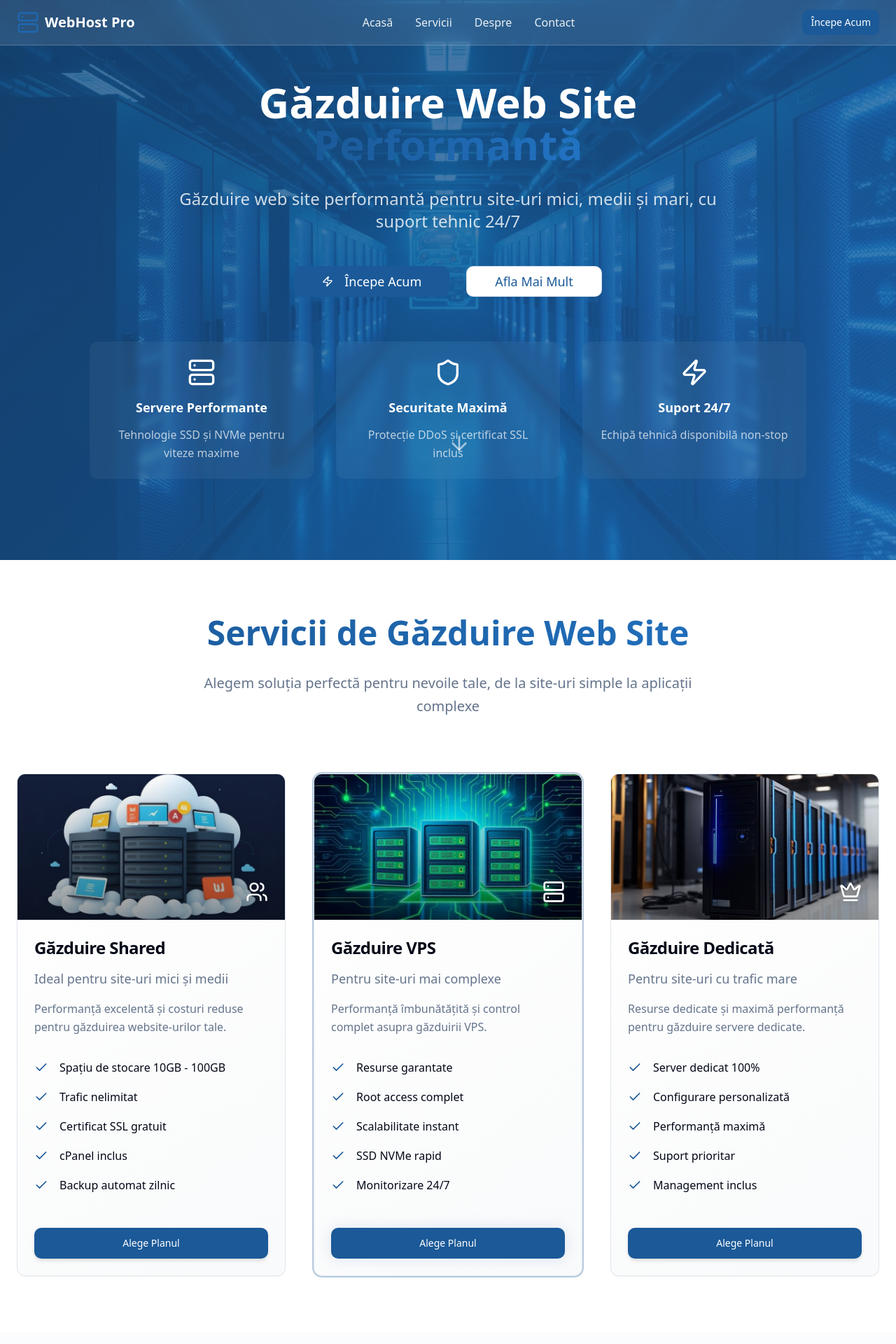
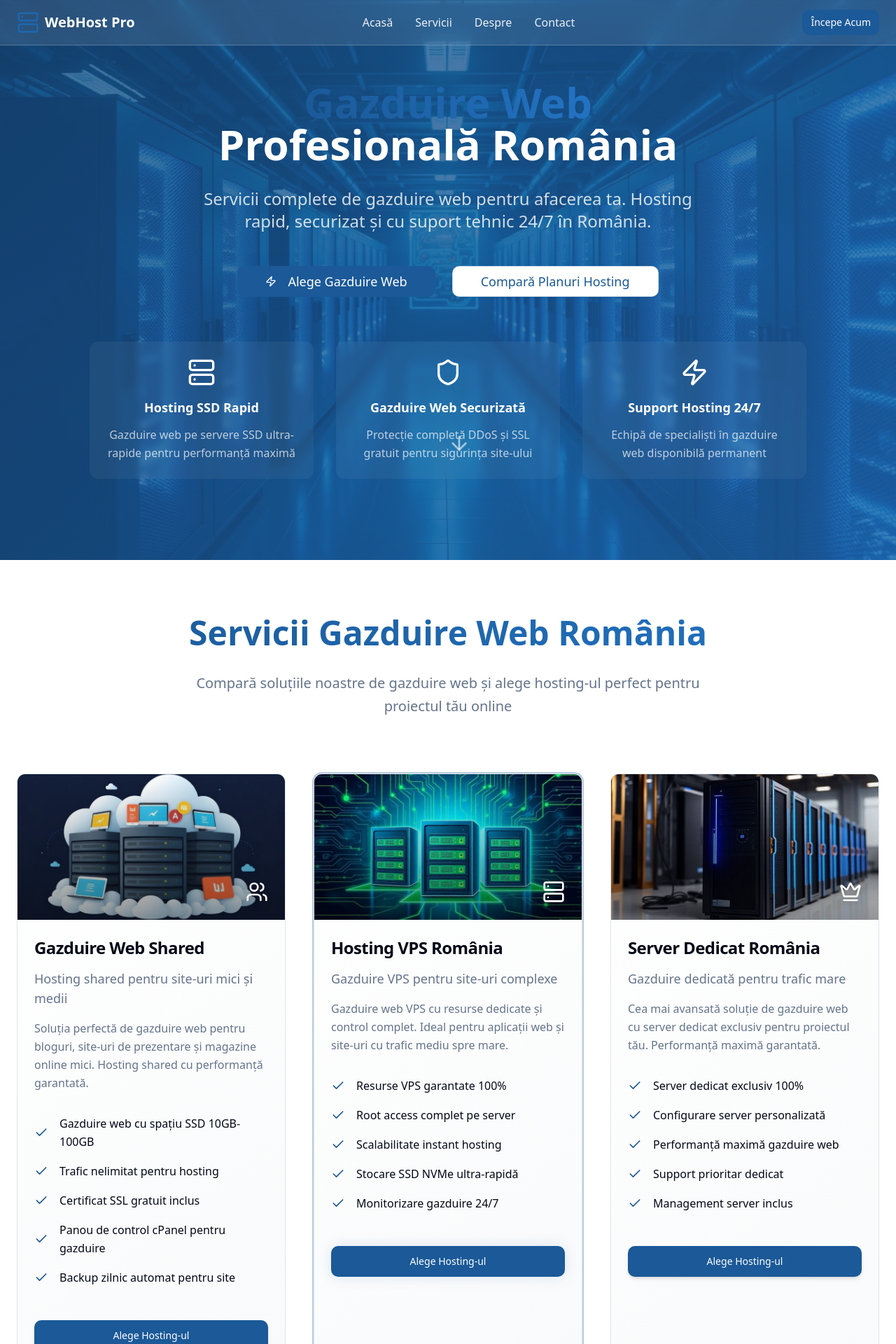
Before and after one commit to Oliviu-nbx/web-speedy-hub, a React (Vite) app: page / in a window 1280 px wide. Shown: the top 1920 px of the page at 70% size. Built offline with nearby package versions, Linux system fonts and the light colour scheme.

Commit message:
Optimize text for SEO
Update all website text content to be SEO-optimized for the keyword "gazduire web".

```diff
--- a/index.html
+++ b/index.html
@@ -3,12 +3,12 @@
   <head>
     <meta charset="UTF-8" />
     <meta name="viewport" content="width=device-width, initial-scale=1.0" />
-    <title>WebHost Pro - Găzduire Web Site Performantă | Hosting România</title>
-    <meta name="description" content="Găzduire web site performantă pentru site-uri mici, medii și mari. Servicii de hosting shared, VPS și servere dedicate cu suport tehnic 24/7 în România." />
+    <title>Gazduire Web | Servicii Hosting Profesionale România | WebHost Pro</title>
+    <meta name="description" content="Gazduire web profesională în România. Hosting shared, VPS și servere dedicate cu suport 24/7. Cele mai bune servicii de gazduire web pentru site-ul tău." />
     <meta name="author" content="Lovable" />
 
-    <meta property="og:title" content="WebHost Pro - Găzduire Web Site Performantă | Hosting România" />
-    <meta property="og:description" content="Găzduire web site performantă pentru site-uri mici, medii și mari. Servicii de hosting shared, VPS și servere dedicate cu suport tehnic 24/7 în România." />
+    <meta property="og:title" content="Gazduire Web | Servicii Hosting Profesionale România | WebHost Pro" />
+    <meta property="og:description" content="Gazduire web profesională în România. Hosting shared, VPS și servere dedicate cu suport 24/7. Cele mai bune servicii de gazduire web pentru site-ul tău." />
     <meta property="og:type" content="website" />
     <meta property="og:image" content="https://lovable.dev/opengraph-image-p98pqg.png" />
 
--- a/src/components/AboutSection.tsx
+++ b/src/components/AboutSection.tsx
@@ -6,23 +6,23 @@ const AboutSection = () => {
   const features = [
     {
       icon: Globe,
-      title: "Ce Este Găzduirea Web?",
-      description: "Găzduirea web este procesul prin care un website este stocat pe un server, astfel încât să poată fi accesat de către utilizatori prin internet. Alegerea unui serviciu de găzduire web optimizat pentru performanță și SEO este esențială pentru succesul site-ului tău."
+      title: "Ce Înseamnă Gazduire Web?",
+      description: "Gazduirea web este serviciul care permite ca site-ul tău să fie accesibil pe internet 24/7. Alegerea unei companii de gazduire web profesională este crucială pentru succesul online al afacerii tale în România."
     },
     {
       icon: Zap,
-      title: "Viteza de Încărcare",
-      description: "Unul dintre cele mai importante aspecte ale găzduirii web este viteza de încărcare. Site-urile lente pot afecta negativ experiența utilizatorilor și pot duce la pierderea traficului. Găzduirea pe servere performante, cu stocare SSD sau NVMe, poate îmbunătăți semnificativ viteza."
+      title: "Viteza Hosting România",
+      description: "Viteza de încărcare este factorul cel mai important pentru succesul site-ului tău. Serviciile noastre de gazduire web folosesc tehnologie SSD și servere optimizate pentru performance maxim în România și Europa."
     },
     {
       icon: Shield,
-      title: "Securitatea Găzduirii Web",
-      description: "Găzduirea web trebuie să fie sigură pentru a proteja site-ul tău de atacuri cibernetice. Majoritatea furnizorilor oferă măsuri de securitate, cum ar fi protecția împotriva DDoS, firewall-uri și criptarea datelor. Certificatele SSL sunt esențiale pentru securitate."
+      title: "Securitate Gazduire Web",
+      description: "Gazduirea web sigură protejează site-ul tău de atacuri cibernetice și malware. Oferim protecție completă DDoS, firewall avansat, certificate SSL gratuite și backup-uri automatizate pentru siguranța maximă."
     },
     {
       icon: Headphones,
-      title: "Suport Tehnic 24/7",
-      description: "Un serviciu de găzduire web de calitate trebuie să includă suport tehnic disponibil 24/7. Acesta este crucial pentru a rezolva rapid orice problemă apărută pe site-ul tău. Un suport tehnic prompt poate preveni întreruperile de serviciu și pierderile de trafic."
+      title: "Support Gazduire Web 24/7",
+      description: "Echipa noastră de specialiști în gazduire web este disponibilă 24/7 pentru a rezolva orice problemă tehnică. Support rapid și profesionist pentru toate serviciile de hosting din România."
     }
   ];
 
@@ -31,10 +31,10 @@ const AboutSection = () => {
       <div className="container mx-auto px-6">
         <div className="text-center mb-16">
           <h2 className="text-4xl md:text-5xl font-bold mb-6">
-            Despre <span className="gradient-text">Găzduirea Web Site</span>
+            Tot Despre <span className="gradient-text">Gazduire Web România</span>
           </h2>
           <p className="text-xl text-muted-foreground max-w-3xl mx-auto">
-            Totul despre găzduirea web - de la concepte de bază la caracteristici avansate
+            Ghidul complet pentru serviciile de gazduire web și hosting profesional în România
           </p>
         </div>
 
@@ -67,31 +67,31 @@ const AboutSection = () => {
           </div>
           <div className="space-y-6">
             <div>
-              <h3 className="text-3xl font-bold mb-4 gradient-text">Tipuri de Găzduire Web</h3>
+              <h3 className="text-3xl font-bold mb-4 gradient-text">Tipuri de Gazduire Web</h3>
               <p className="text-lg text-muted-foreground leading-relaxed">
-                Există mai multe tipuri de găzduire web, inclusiv găzduirea shared, VPS (servere private virtuale) și găzduirea dedicată. Fiecare tip are propriile avantaje și dezavantaje, iar alegerea acestuia depinde de nevoile specifice ale site-ului tău.
+                Există mai multe tipuri de gazduire web: hosting shared, VPS și servere dedicate. Fiecare soluție de gazduire web are avantajele sale specifice, iar alegerea depinde de mărimea și complexitatea site-ului tău.
               </p>
             </div>
             <div className="space-y-4">
               <div className="flex items-start">
                 <TrendingUp className="w-6 h-6 text-secondary mt-1 mr-3 flex-shrink-0" />
                 <div>
-                  <h4 className="font-semibold mb-1">Găzduirea Shared</h4>
-                  <p className="text-muted-foreground">Ideală pentru site-uri mici și medii cu costuri reduse</p>
+                  <h4 className="font-semibold mb-1">Hosting Shared România</h4>
+                  <p className="text-muted-foreground">Gazduire web accesibilă pentru site-uri mici și medii</p>
                 </div>
               </div>
               <div className="flex items-start">
                 <TrendingUp className="w-6 h-6 text-secondary mt-1 mr-3 flex-shrink-0" />
                 <div>
-                  <h4 className="font-semibold mb-1">VPS Hosting</h4>
-                  <p className="text-muted-foreground">Pentru site-uri cu cerințe mai mari de performanță</p>
+                  <h4 className="font-semibold mb-1">VPS Hosting România</h4>
+                  <p className="text-muted-foreground">Gazduire web VPS pentru proiecte complexe și trafic mediu</p>
                 </div>
               </div>
               <div className="flex items-start">
                 <TrendingUp className="w-6 h-6 text-secondary mt-1 mr-3 flex-shrink-0" />
                 <div>
-                  <h4 className="font-semibold mb-1">Găzduirea Dedicată</h4>
-                  <p className="text-muted-foreground">Pentru aplicații complexe cu trafic mare</p>
+                  <h4 className="font-semibold mb-1">Server Dedicat România</h4>
+                  <p className="text-muted-foreground">Gazduire web dedicată pentru aplicații mari cu trafic intens</p>
                 </div>
               </div>
             </div>
@@ -105,21 +105,21 @@ const AboutSection = () => {
               <div className="flex justify-center mb-4">
                 <History className="w-12 h-12 text-primary" />
               </div>
-              <CardTitle className="text-3xl gradient-text">Istoria Găzduirii Web</CardTitle>
+              <CardTitle className="text-3xl gradient-text">Istoria Gazduire Web</CardTitle>
               <CardDescription className="text-lg">
-                De la primul server web din 1990 la soluțiile moderne de cloud computing
+                Evoluția serviciilor de gazduire web de la primul server din 1990 până la hosting-ul modern din România
               </CardDescription>
             </CardHeader>
             <CardContent className="max-w-4xl mx-auto">
               <div className="space-y-6 text-muted-foreground leading-relaxed">
                 <p>
-                  Găzduirea web a evoluat semnificativ de-a lungul decadelor, iar astăzi reprezintă fundamentul majorității afacerilor și site-urilor personale. Prima soluție de găzduire web a fost introdusă în anii 1990, când au apărut primele servere dedicate care stocau și gestionau datele pentru site-uri statice.
+                  Gazduirea web în România a evoluat spectaculos din 1990 până astăzi. Prima soluție de gazduire web a fost introdusă odată cu primul server web creat de Tim Berners-Lee la CERN. Astăzi, România are o infrastructură de gazduire web modernă și competitivă.
                 </p>
                 <p>
-                  Primul server web a fost creat de Tim Berners-Lee în 1990, în cadrul cercetărilor sale pentru dezvoltarea World Wide Web. A fost găzduit pe un computer din cadrul CERN din Elveția. Acest server a marcat începutul unei revoluții, iar în doar câțiva ani, au apărut primele companii care ofereau soluții de găzduire web.
+                  Primul server web din lume a fost găzduit pe un computer NeXT la CERN în Elveția în 1990. Această inovație a pus bazele industriei moderne de gazduire web. În România, primele servicii de hosting au apărut în anii 1990, evoluând rapid către soluții profesionale.
                 </p>
                 <p>
-                  Astăzi, soluțiile de găzduire sunt mult mai diversificate, incluzând găzduirea shared, VPS, servere dedicate și soluții de cloud computing care sunt scalabile, accesibile și personalizabile. Inovațiile tehnologice, cum ar fi SSD și NVMe pentru stocare rapidă, și avansurile în securitate au îmbunătățit semnificativ serviciile de găzduire web.
+                  Astăzi, piața românească de gazduire web oferă soluții complete: hosting shared accesibil, VPS scalabil și servere dedicate pentru proiecte mari. Tehnologiile moderne como SSD, NVMe și protecția DDoS sunt standard în gazduirea web profesională din România.
                 </p>
               </div>
             </CardContent>
--- a/src/components/ContactSection.tsx
+++ b/src/components/ContactSection.tsx
@@ -8,10 +8,10 @@ const ContactSection = () => {
       <div className="container mx-auto px-6">
         <div className="text-center mb-16">
           <h2 className="text-4xl md:text-5xl font-bold mb-6">
-            Suport în Alegerea Pachetului Ideal
+            Alege Gazduire Web Perfectă
           </h2>
           <p className="text-xl text-white/90 max-w-3xl mx-auto">
-            Dacă nu ești sigur ce tip de găzduire ți se potrivește, echipa noastră este aici să te ajute!
+            Contactează specialiștii noștri în gazduire web pentru consultanță gratuită și recomandări personalizate de hosting
           </p>
         </div>
 
@@ -19,44 +19,44 @@ const ContactSection = () => {
           <Card className="bg-white/10 backdrop-blur-sm border-white/20 text-white">
             <CardHeader className="text-center">
               <Phone className="w-12 h-12 mx-auto mb-4 text-accent" />
-              <CardTitle>Telefon</CardTitle>
+              <CardTitle>Consultanță Gazduire</CardTitle>
             </CardHeader>
             <CardContent className="text-center">
               <p className="text-2xl font-bold">0264 33 44 55</p>
-              <p className="text-white/80">Apelează acum</p>
+              <p className="text-white/80">Specialiști hosting</p>
             </CardContent>
           </Card>
 
           <Card className="bg-white/10 backdrop-blur-sm border-white/20 text-white">
             <CardHeader className="text-center">
               <Mail className="w-12 h-12 mx-auto mb-4 text-accent" />
-              <CardTitle>Email</CardTitle>
+              <CardTitle>Email Gazduire Web</CardTitle>
             </CardHeader>
             <CardContent className="text-center">
-              <p className="font-bold">info@hosting.ro</p>
-              <p className="text-white/80">Scrie-ne un mesaj</p>
+              <p className="font-bold">hosting@webhost.ro</p>
+              <p className="text-white/80">Info despre gazduire</p>
             </CardContent>
           </Card>
 
           <Card className="bg-white/10 backdrop-blur-sm border-white/20 text-white">
             <CardHeader className="text-center">
               <MessageCircle className="w-12 h-12 mx-auto mb-4 text-accent" />
-              <CardTitle>Chat Live</CardTitle>
+              <CardTitle>Chat Hosting Live</CardTitle>
             </CardHeader>
             <CardContent className="text-center">
-              <p className="font-bold">Chat Instant</p>
-              <p className="text-white/80">Răspuns imediat</p>
+              <p className="font-bold">Chat Gazduire Instant</p>
+              <p className="text-white/80">Support hosting rapid</p>
             </CardContent>
           </Card>
 
           <Card className="bg-white/10 backdrop-blur-sm border-white/20 text-white">
             <CardHeader className="text-center">
               <Clock className="w-12 h-12 mx-auto mb-4 text-accent" />
-              <CardTitle>Disponibilitate</CardTitle>
+              <CardTitle>Support Hosting 24/7</CardTitle>
             </CardHeader>
             <CardContent className="text-center">
-              <p className="font-bold">24/7</p>
-              <p className="text-white/80">Non-stop</p>
+              <p className="font-bold">24/7/365</p>
+              <p className="text-white/80">Gazduire web non-stop</p>
             </CardContent>
           </Card>
         </div>
@@ -64,20 +64,20 @@ const ContactSection = () => {
         <div className="text-center">
           <Card className="bg-white/10 backdrop-blur-sm border-white/20 text-white max-w-4xl mx-auto">
             <CardHeader>
-              <CardTitle className="text-2xl">Contactează-ne pentru recomandări personalizate</CardTitle>
+              <CardTitle className="text-2xl">Consultanță Gratuită Gazduire Web</CardTitle>
               <CardDescription className="text-white/80 text-lg">
-                Echipa noastră de experți îți va recomanda cea mai bună soluție pentru proiectul tău
+                Specialiștii noștri în gazduire web îți vor recomanda soluția de hosting perfectă pentru proiectul tău
               </CardDescription>
             </CardHeader>
             <CardContent>
               <div className="flex flex-col sm:flex-row gap-4 justify-center">
                 <Button variant="hero" size="lg" className="text-lg px-8 py-4">
                   <Phone className="mr-2" />
-                  Sună Acum
+                  Consultanță Hosting
                 </Button>
-                <Button variant="outline" size="lg" className="text-lg px-8 py-4 border-white text-white hover:bg-white hover:text-primary">
+                <Button variant="elegant" size="lg" className="text-lg px-8 py-4">
                   <Mail className="mr-2" />
-                  Trimite Email
+                  Email Gazduire Web
                 </Button>
               </div>
             </CardContent>
--- a/src/components/HeroSection.tsx
+++ b/src/components/HeroSection.tsx
@@ -17,39 +17,39 @@ const HeroSection = () => {
       <div className="container mx-auto px-6 text-center relative z-10">
         <div className="animate-fade-in">
           <h1 className="text-5xl md:text-6xl font-bold text-white mb-8 leading-tight">
-            Găzduire Web Site <br />
-            <span className="gradient-text">Performantă</span>
+            <span className="gradient-text">Gazduire Web</span> <br />
+            Profesională România
           </h1>
           <p className="text-xl md:text-2xl text-white/80 mb-12 max-w-3xl mx-auto leading-relaxed">
-            Găzduire web site performantă pentru site-uri mici, medii și mari, cu suport tehnic 24/7
+            Servicii complete de gazduire web pentru afacerea ta. Hosting rapid, securizat și cu suport tehnic 24/7 în România.
           </p>
         </div>
 
         <div className="flex flex-col sm:flex-row gap-6 justify-center mb-16">
           <Button variant="hero" size="lg" className="text-lg px-10 py-4">
             <Zap className="mr-2" />
-            Începe Acum
+            Alege Gazduire Web
           </Button>
           <Button variant="elegant" size="lg" className="text-lg px-10 py-4">
-            Afla Mai Mult
+            Compară Planuri Hosting
           </Button>
         </div>
 
         <div className="grid grid-cols-1 md:grid-cols-3 gap-8 max-w-5xl mx-auto">
           <div className="text-white/70 p-6 rounded-xl bg-white/5 backdrop-blur-sm">
             <Server className="w-10 h-10 mx-auto mb-4 text-white" />
-            <h3 className="text-lg font-semibold mb-3 text-white">Servere Performante</h3>
-            <p className="leading-relaxed">Tehnologie SSD și NVMe pentru viteze maxime</p>
+            <h3 className="text-lg font-semibold mb-3 text-white">Hosting SSD Rapid</h3>
+            <p className="leading-relaxed">Gazduire web pe servere SSD ultra-rapide pentru performanță maximă</p>
           </div>
           <div className="text-white/70 p-6 rounded-xl bg-white/5 backdrop-blur-sm">
             <Shield className="w-10 h-10 mx-auto mb-4 text-white" />
-            <h3 className="text-lg font-semibold mb-3 text-white">Securitate Maximă</h3>
-            <p className="leading-relaxed">Protecție DDoS și certificat SSL inclus</p>
+            <h3 className="text-lg font-semibold mb-3 text-white">Gazduire Web Securizată</h3>
+            <p className="leading-relaxed">Protecție completă DDoS și SSL gratuit pentru sigurința site-ului</p>
           </div>
           <div className="text-white/70 p-6 rounded-xl bg-white/5 backdrop-blur-sm">
             <Zap className="w-10 h-10 mx-auto mb-4 text-white" />
-            <h3 className="text-lg font-semibold mb-3 text-white">Suport 24/7</h3>
-            <p className="leading-relaxed">Echipă tehnică disponibilă non-stop</p>
+            <h3 className="text-lg font-semibold mb-3 text-white">Support Hosting 24/7</h3>
+            <p className="leading-relaxed">Echipă de specialiști în gazduire web disponibilă permanent</p>
           </div>
         </div>
 
--- a/src/components/ServicesSection.tsx
+++ b/src/components/ServicesSection.tsx
@@ -9,44 +9,44 @@ const ServicesSection = () => {
   const services = [
     {
       icon: Users,
-      title: "Găzduire Shared",
-      subtitle: "Ideal pentru site-uri mici și medii",
-      description: "Performanță excelentă și costuri reduse pentru găzduirea website-urilor tale.",
+      title: "Gazduire Web Shared",
+      subtitle: "Hosting shared pentru site-uri mici și medii",
+      description: "Soluția perfectă de gazduire web pentru bloguri, site-uri de prezentare și magazine online mici. Hosting shared cu performanță garantată.",
       features: [
-        "Spațiu de stocare 10GB - 100GB",
-        "Trafic nelimitat",
-        "Certificat SSL gratuit",
-        "cPanel inclus",
-        "Backup automat zilnic"
+        "Gazduire web cu spațiu SSD 10GB-100GB",
+        "Trafic nelimitat pentru hosting",
+        "Certificat SSL gratuit inclus",
+        "Panou de control cPanel pentru gazduire",
+        "Backup zilnic automat pentru site"
       ],
       image: sharedImage
     },
     {
       icon: Server,
-      title: "Găzduire VPS",
-      subtitle: "Pentru site-uri mai complexe",
-      description: "Performanță îmbunătățită și control complet asupra găzduirii VPS.",
+      title: "Hosting VPS România",
+      subtitle: "Gazduire VPS pentru site-uri complexe",
+      description: "Gazduire web VPS cu resurse dedicate și control complet. Ideal pentru aplicații web și site-uri cu trafic mediu spre mare.",
       features: [
-        "Resurse garantate",
-        "Root access complet",
-        "Scalabilitate instant",
-        "SSD NVMe rapid",
-        "Monitorizare 24/7"
+        "Resurse VPS garantate 100%",
+        "Root access complet pe server",
+        "Scalabilitate instant hosting",
+        "Stocare SSD NVMe ultra-rapidă",
+        "Monitorizare gazduire 24/7"
       ],
       image: vpsImage,
       popular: true
     },
     {
       icon: Crown,
-      title: "Găzduire Dedicată",
-      subtitle: "Pentru site-uri cu trafic mare",
-      description: "Resurse dedicate și maximă performanță pentru găzduire servere dedicate.",
+      title: "Server Dedicat România",
+      subtitle: "Gazduire dedicată pentru trafic mare",
+      description: "Cea mai avansată soluție de gazduire web cu server dedicat exclusiv pentru proiectul tău. Performanță maximă garantată.",
       features: [
-        "Server dedicat 100%",
-        "Configurare personalizată",
-        "Performanță maximă",
-        "Suport prioritar",
-        "Management inclus"
+        "Server dedicat exclusiv 100%",
+        "Configurare server personalizată",
+        "Performanță maximă gazduire web",
+        "Support prioritar dedicat",
+        "Management server inclus"
       ],
       image: dedicatedImage
     }
@@ -57,10 +57,10 @@ const ServicesSection = () => {
       <div className="container mx-auto px-6">
         <div className="text-center mb-20">
           <h2 className="text-4xl md:text-5xl font-bold mb-8 gradient-text">
-            Servicii de Găzduire Web Site
+            Servicii Gazduire Web România
           </h2>
           <p className="text-xl text-muted-foreground max-w-3xl mx-auto leading-relaxed">
-            Alegem soluția perfectă pentru nevoile tale, de la site-uri simple la aplicații complexe
+            Compară soluțiile noastre de gazduire web și alege hosting-ul perfect pentru proiectul tău online
           </p>
         </div>
 
@@ -74,7 +74,7 @@ const ServicesSection = () => {
             >
               {service.popular && (
                 <div className="absolute top-6 right-6 bg-primary text-primary-foreground px-4 py-2 rounded-full text-sm font-medium shadow-lg">
-                  Populară
+                  Cel Mai Popular
                 </div>
               )}
 
@@ -111,7 +111,7 @@ const ServicesSection = () => {
                     className="w-full"
                     size="lg"
                   >
-                    Alege Planul
+                    Alege Hosting-ul
                   </Button>
                 </div>
               </CardContent>
```
